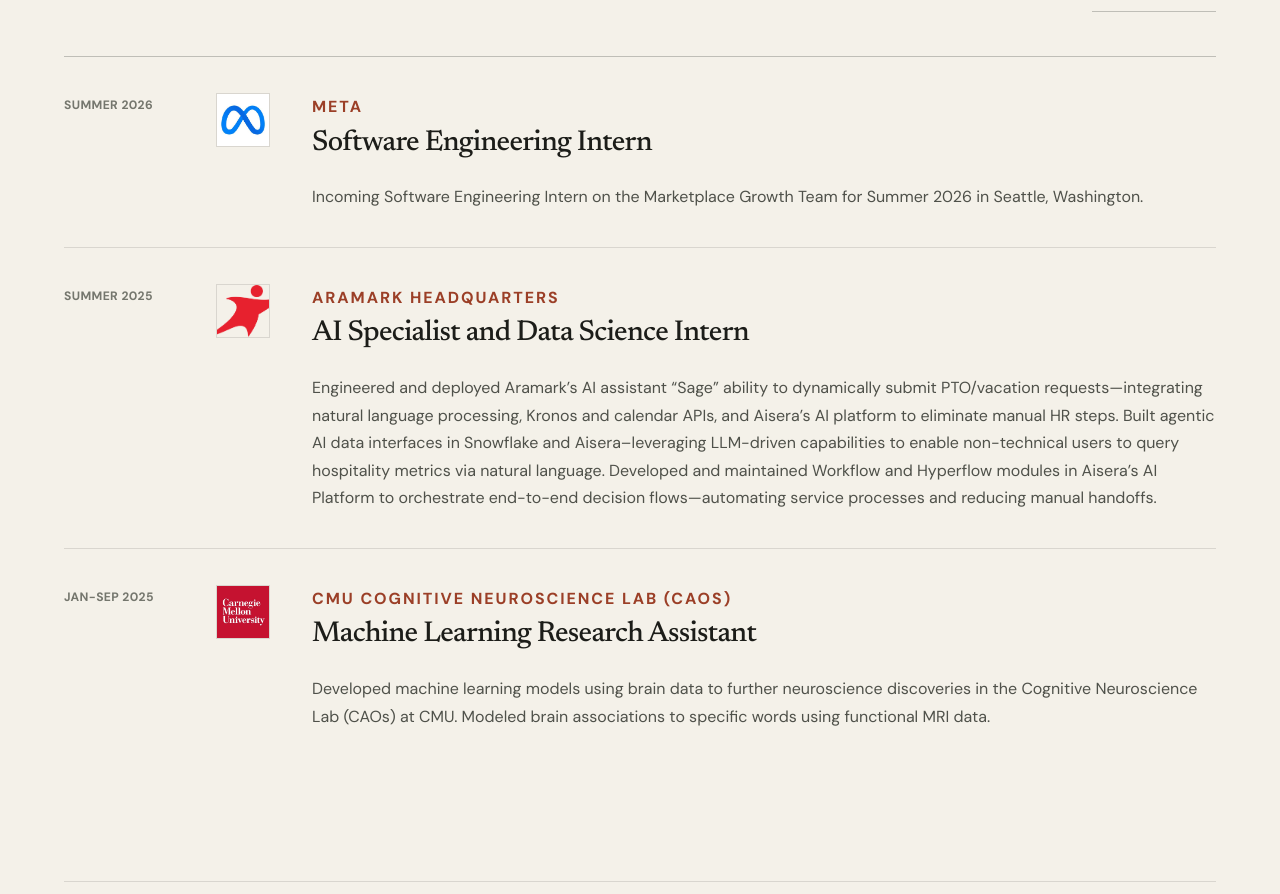
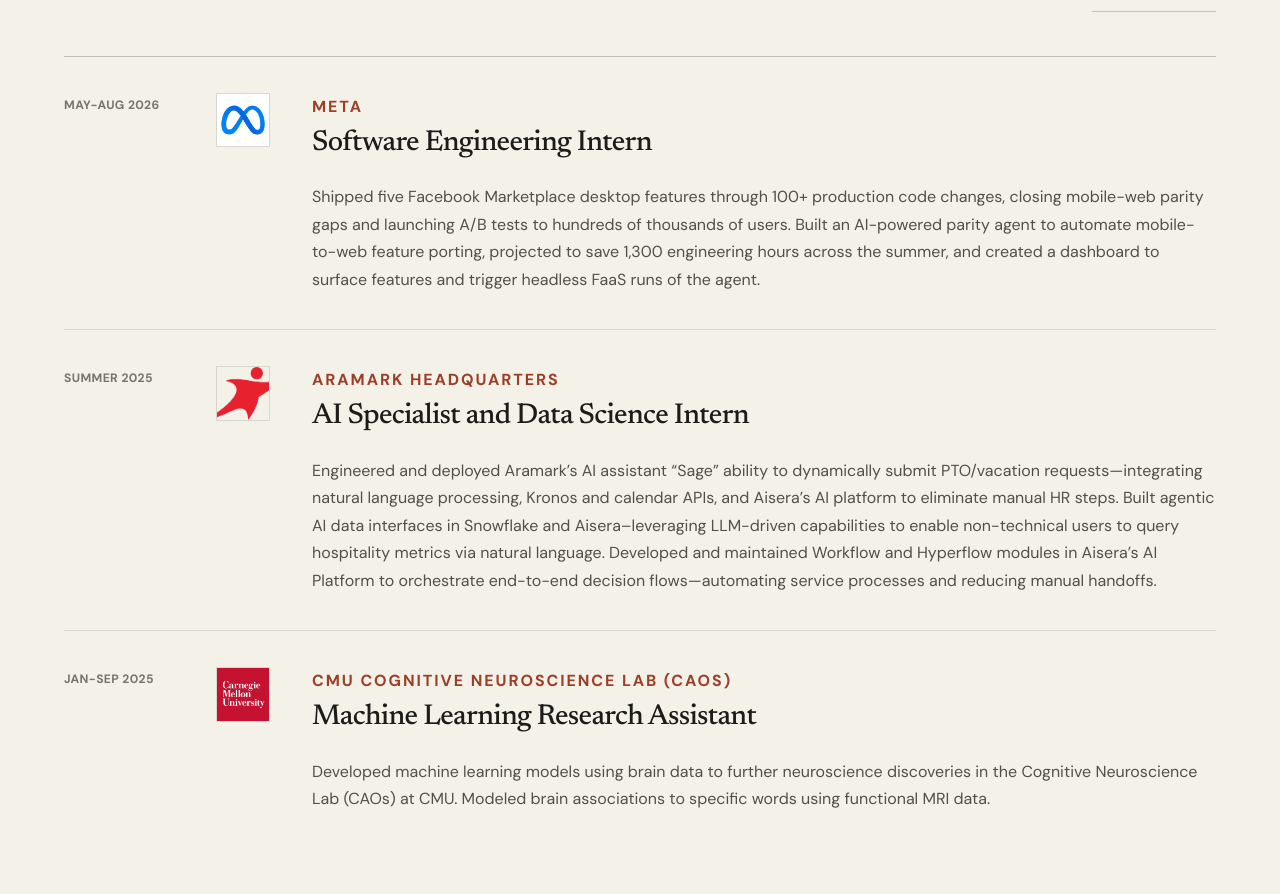
Before and after one commit to domihw05/Personal-Website, a React (Vite) app in the folder personal-website/: page / in a window 1280 px wide. Shown: the part 2923-3817 px from the top of the page. Built offline with nearby package versions, Linux system fonts and the light colour scheme.

Commit message:
Update Meta internship experience

```diff
--- a/personal-website/src/data/siteContent.js
+++ b/personal-website/src/data/siteContent.js
@@ -182,12 +182,12 @@
     attachmentLabel: 'Aramark Selfie',
   },
   {
-    period: 'Summer 2026',
+    period: 'May-Aug 2026',
     sortOrder: 2026.5,
     title: 'Software Engineering Intern',
     category: 'Meta',
     description:
-      'Incoming Software Engineering Intern on the Marketplace Growth Team for Summer 2026 in Seattle, Washington.',
+      'Shipped five Facebook Marketplace desktop features through 100+ production code changes, closing mobile-web parity gaps and launching A/B tests to hundreds of thousands of users. Built an AI-powered parity agent to automate mobile-to-web feature porting, projected to save 1,300 engineering hours across the summer, and created a dashboard to surface features and trigger headless FaaS runs of the agent.',
     image: metaLogo,
     imageAlt: 'Meta Logo',
     attachment: metaselfie,
```
